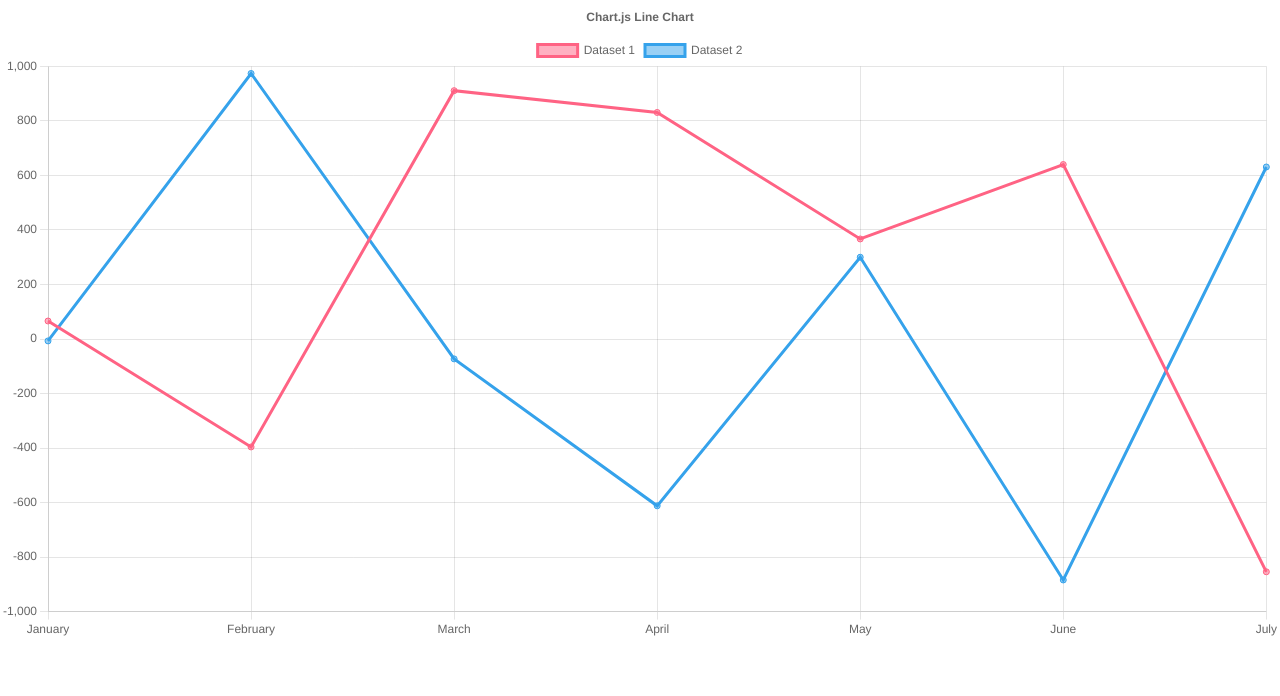
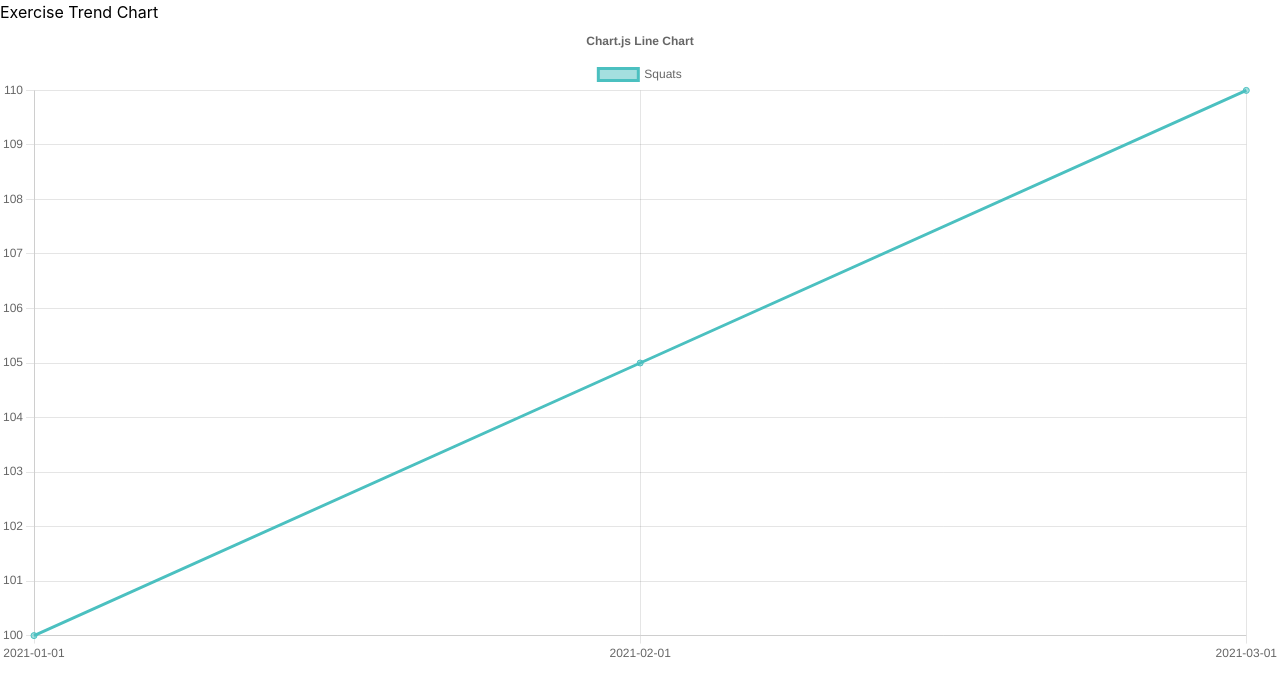
Before and after one commit to brayanMuniz/DataLift, a React (Create React App) app in the folder datalift-client/: page / in a window 1280 px wide. Shown: the top 696 px of the page. Built offline with nearby package versions, Linux system fonts and the light colour scheme.

Commit message:
Refactor App component and add LineChart component

```diff
--- a/datalift-client/src/App.tsx
+++ b/datalift-client/src/App.tsx
@@ -1,59 +1,28 @@
-import {
-  Chart as ChartJS,
-  CategoryScale,
-  LinearScale,
-  PointElement,
-  LineElement,
-  Title,
-  Tooltip,
-  Legend,
-} from 'chart.js';
-import { Line } from 'react-chartjs-2';
-import { faker } from '@faker-js/faker';
-
-ChartJS.register(
-  CategoryScale,
-  LinearScale,
-  PointElement,
-  LineElement,
-  Title,
-  Tooltip,
-  Legend
-);
-
-export const options = {
-  responsive: true,
-  plugins: {
-    legend: {
-      position: 'top' as const,
-    },
-    title: {
-      display: true,
-      text: 'Chart.js Line Chart',
-    },
-  },
-};
-
-const labels = ['January', 'February', 'March', 'April', 'May', 'June', 'July'];
-
-export const data = {
-  labels,
-  datasets: [
-    {
-      label: 'Dataset 1',
-      data: labels.map(() => faker.datatype.number({ min: -1000, max: 1000 })),
-      borderColor: 'rgb(255, 99, 132)',
-      backgroundColor: 'rgba(255, 99, 132, 0.5)',
-    },
-    {
-      label: 'Dataset 2',
-      data: labels.map(() => faker.datatype.number({ min: -1000, max: 1000 })),
-      borderColor: 'rgb(53, 162, 235)',
-      backgroundColor: 'rgba(53, 162, 235, 0.5)',
-    },
-  ],
-};
+import LineChart from "./LineChart";
+import { ExerciseTrends } from "./types/trendData";
 
 export default function App() {
-  return <Line options={options} data={data} />;
+  // Fake example data
+  const fakeExerciseTrends: ExerciseTrends = {
+    "Squats": [
+      { date: "2021-01-01T12:00:00", trend_1RM: 100 },
+      { date: "2021-02-01T12:00:00", trend_1RM: 105 },
+      { date: "2021-03-01T12:00:00", trend_1RM: 110 },
+    ],
+    "Overhead Press": [
+      { date: "2021-01-01T12:00:00", trend_1RM: 90 },
+      { date: "2021-02-01T12:00:00", trend_1RM: 95 },
+      { date: "2021-03-01T12:00:00", trend_1RM: 100 },
+    ]
+  };
+
+  // Choose an exercise to display in the LineChart
+  const exerciseName = "Squats";
+
+  return (
+    <div>
+      <h1>Exercise Trend Chart</h1>
+      <LineChart exerciseTrends={fakeExerciseTrends} exerciseName={exerciseName} />
+    </div>
+  );
 }
--- /dev/null
+++ b/datalift-client/src/LineChart.tsx
@@ -0,0 +1,63 @@
+import { ExerciseTrends } from './types/trendData';
+import { Line } from 'react-chartjs-2';
+
+import {
+    Chart as ChartJS,
+    CategoryScale,
+    LinearScale,
+    PointElement,
+    LineElement,
+    Title,
+    Tooltip,
+    Legend,
+} from 'chart.js';
+
+ChartJS.register(
+    CategoryScale,
+    LinearScale,
+    PointElement,
+    LineElement,
+    Title,
+    Tooltip,
+    Legend
+);
+
+export const options = {
+    responsive: true,
+    plugins: {
+        legend: {
+            position: 'top' as const,
+        },
+        title: {
+            display: true,
+            text: 'Chart.js Line Chart',
+        },
+    },
+};
+
+interface LineChartProps {
+    exerciseTrends: ExerciseTrends;
+    exerciseName: string;
+}
+
+export default function LineChart({ exerciseTrends, exerciseName }: LineChartProps) {
+    const exerciseData = exerciseTrends[exerciseName];
+
+    // Generate labels and data points from exerciseData
+    const labels = exerciseData.map(data => data.date.split('T')[0]); // Assuming ISO date format, just get the date part
+    const trendData = exerciseData.map(data => data.trend_1RM);
+
+    const data = {
+        labels,
+        datasets: [
+            {
+                label: exerciseName,
+                data: trendData,
+                borderColor: 'rgb(75, 192, 192)',
+                backgroundColor: 'rgba(75, 192, 192, 0.5)',
+            },
+        ],
+    };
+
+    return <Line options={options} data={data} />;
+}
--- /dev/null
+++ b/datalift-client/src/types/trendData.ts
@@ -0,0 +1,26 @@
+type TrendData = {
+    date: string;  // Assuming date is in ISO format 'YYYY-MM-DDTHH:mm:ss'
+    trend_1RM: number;
+};
+
+type ExerciseTrends = {
+    [exerciseName: string]: TrendData[];
+};
+
+export type { TrendData, ExerciseTrends };
+
+// // Example usage:
+// const exampleTrends: ExerciseTrends = {
+//     "ATG Pause Split Squat": [
+//         {
+//             date: "2021-03-05T12:27:02",
+//             trend_1RM: 9.811015534611656
+//         },
+//         {
+//             date: "2021-03-06T11:55:24",
+//             trend_1RM: 9.8127804002363
+//         },
+//         // ... more data points
+//     ],
+//     // ... more exercises
+// };
```
Also changed, not shown: datalift-client/tsconfig.json (+2 -8 lines).
